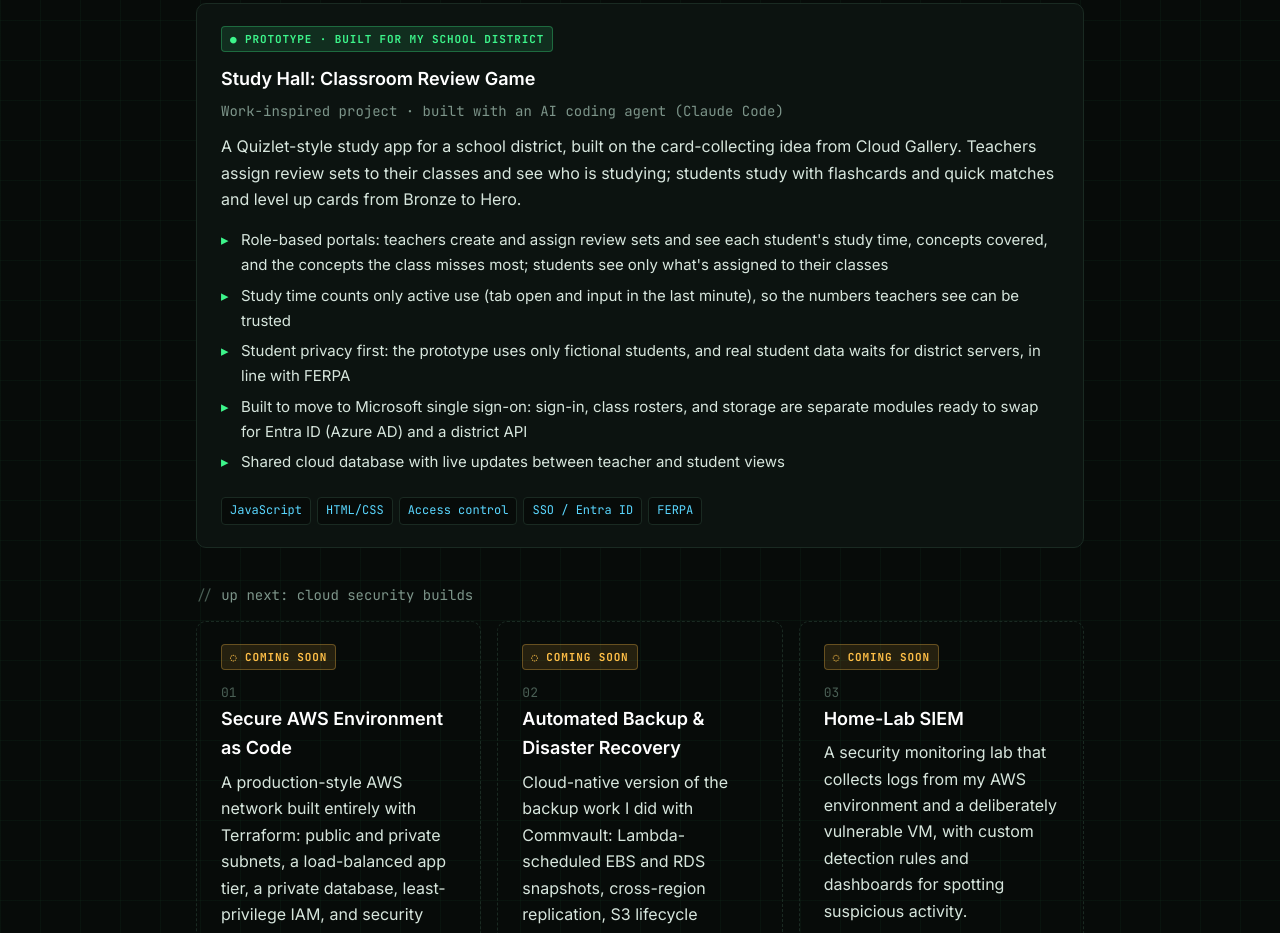
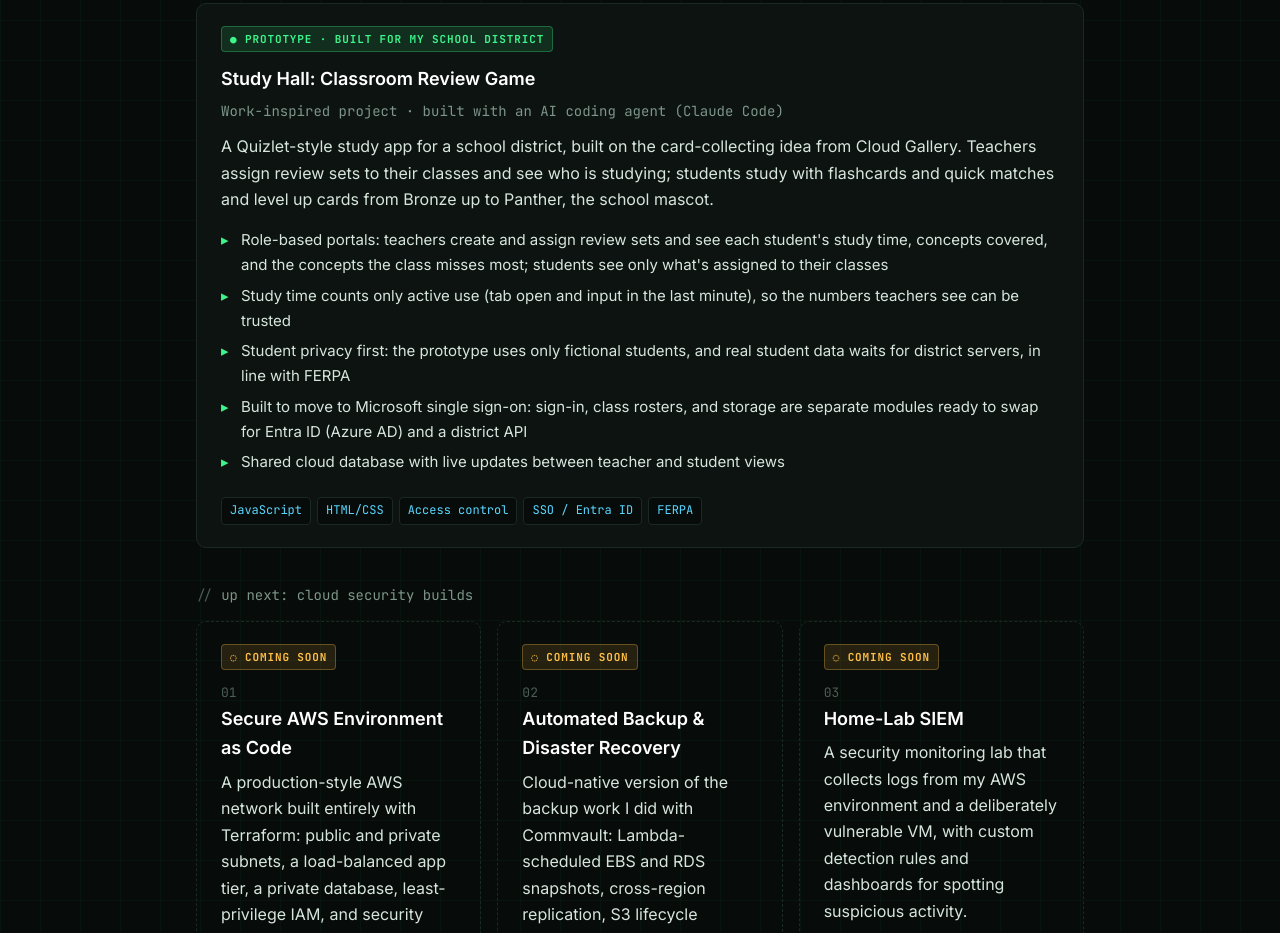
Before and after one commit to zuzu-nunes/zuzu-nunes.github.io, a plain HTML site: page index.html in a window 1280 px wide. Shown: the part 2660-3593 px from the top of the page. Drawn offline with Linux system fonts and the light colour scheme.

Commit message:
Study Hall card: top level is now Panther
Co-Authored-By: Claude Opus 5.5 <noreply@anthropic.com>

```diff
--- a/index.html
+++ b/index.html
@@ -365,7 +365,7 @@ const ME = {
       <div class="meta">Work-inspired project · built with an AI coding agent (Claude Code)</div>
       <p>A Quizlet-style study app for a school district, built on the card-collecting idea from
          Cloud Gallery. Teachers assign review sets to their classes and see who is studying;
-         students study with flashcards and quick matches and level up cards from Bronze to Hero.</p>
+         students study with flashcards and quick matches and level up cards from Bronze up to Panther, the school mascot.</p>
       <ul class="points">
         <li>Role-based portals: teachers create and assign review sets and see each student's study time, concepts covered, and the concepts the class misses most; students see only what's assigned to their classes</li>
         <li>Study time counts only active use (tab open and input in the last minute), so the numbers teachers see can be trusted</li>
```
